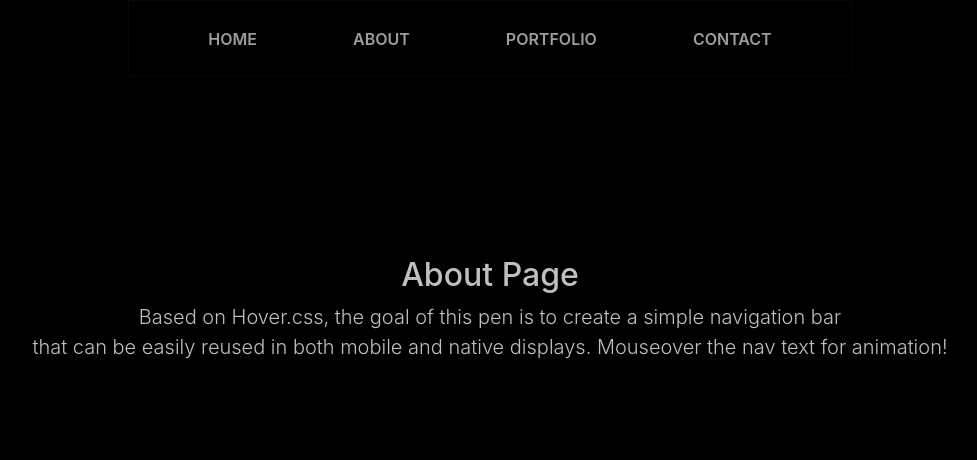
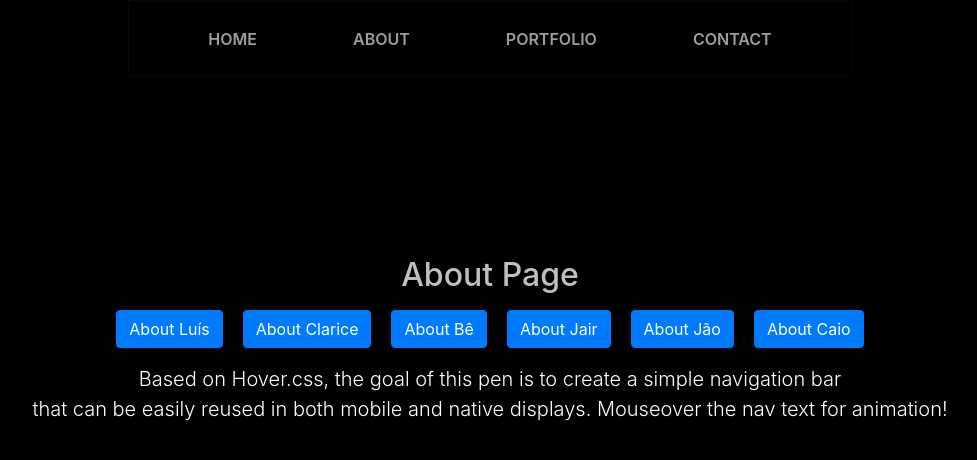
Before and after one commit to luisgomes01/React-Router-Dom-Studies, a React (Vite) app: page /about in a window 1280 px wide. Shown: the top 460 px of the page, without its empty margins (150-1127 px from the left). Built offline with nearby package versions, Linux system fonts and the light colour scheme.

Commit message:
Nested Routes and Outlet usages - React Router DOM

```diff
--- a/src/pages/About.jsx
+++ b/src/pages/About.jsx
@@ -1,16 +1,38 @@
 import { MAIN_SECTION_TEXT, MAIN_SECTION_TEXT2 } from "../utils/constants";
+import { Link, Outlet } from "react-router-dom";
 
 export default function About() {
   return (
     <div id="what-the-hell-is-this">
       <div className="page-title">
         <h2>About Page</h2>
-        <p className="lead">
-          {MAIN_SECTION_TEXT}
-          <br />
-          {MAIN_SECTION_TEXT2}
-        </p>
       </div>
+      <div className="about-actions d-flex justify-content-center my-3">
+        <Link className="btn btn-primary" to="/about/luis">
+          About Luís
+        </Link>
+        <Link className="btn btn-primary" to="/about/clarice">
+          About Clarice
+        </Link>
+        <Link className="btn btn-primary" to="/about/be">
+          About Bê
+        </Link>
+        <Link className="btn btn-primary" to="/about/jair">
+          About Jair
+        </Link>
+        <Link className="btn btn-primary" to="/about/jao">
+          About Jão
+        </Link>
+        <Link className="btn btn-primary" to="/about/caio">
+          About Caio
+        </Link>
+      </div>
+      <p className="lead">
+        {MAIN_SECTION_TEXT}
+        <br />
+        {MAIN_SECTION_TEXT2}
+      </p>
+      <Outlet />
     </div>
   );
 }
--- a/src/pages/pages.scss
+++ b/src/pages/pages.scss
@@ -3,4 +3,8 @@
   top: 25%;
   left: 0;
   right: 0;
+
+  .about-actions {
+    gap: 20px;
+  }
 }
--- a/src/routes/index.jsx
+++ b/src/routes/index.jsx
@@ -14,7 +14,15 @@ export default function MainRoutes() {
       <Main>
         <Routes>
           <Route path="/" element={<Home />} />
-          <Route path="/about" element={<About />} />
+          <Route path="/about" element={<About />}>
+            <Route path="/about/luis" element={<h1>About Luís</h1>} />
+            <Route path="/about/clarice" element={<h1>About Clarice</h1>} />
+            <Route path="/about/thaynam" element={<h1>About Thaynam</h1>} />
+            <Route path="/about/jair" element={<h1>About Jair</h1>} />
+            <Route path="/about/be" element={<h1>About Bê</h1>} />
+            <Route path="/about/jao" element={<h1>About Jão</h1>} />
+            <Route path="/about/caio" element={<h1>About Caio</h1>} />
+          </Route>
           <Route path="/portfolio/:id" element={<Portfolio />} />
           <Route path="/portfolio" element={<Portfolio />} />
 
```
Also changed, not shown: src/components/Button.jsx (added, +7 -0 lines).
